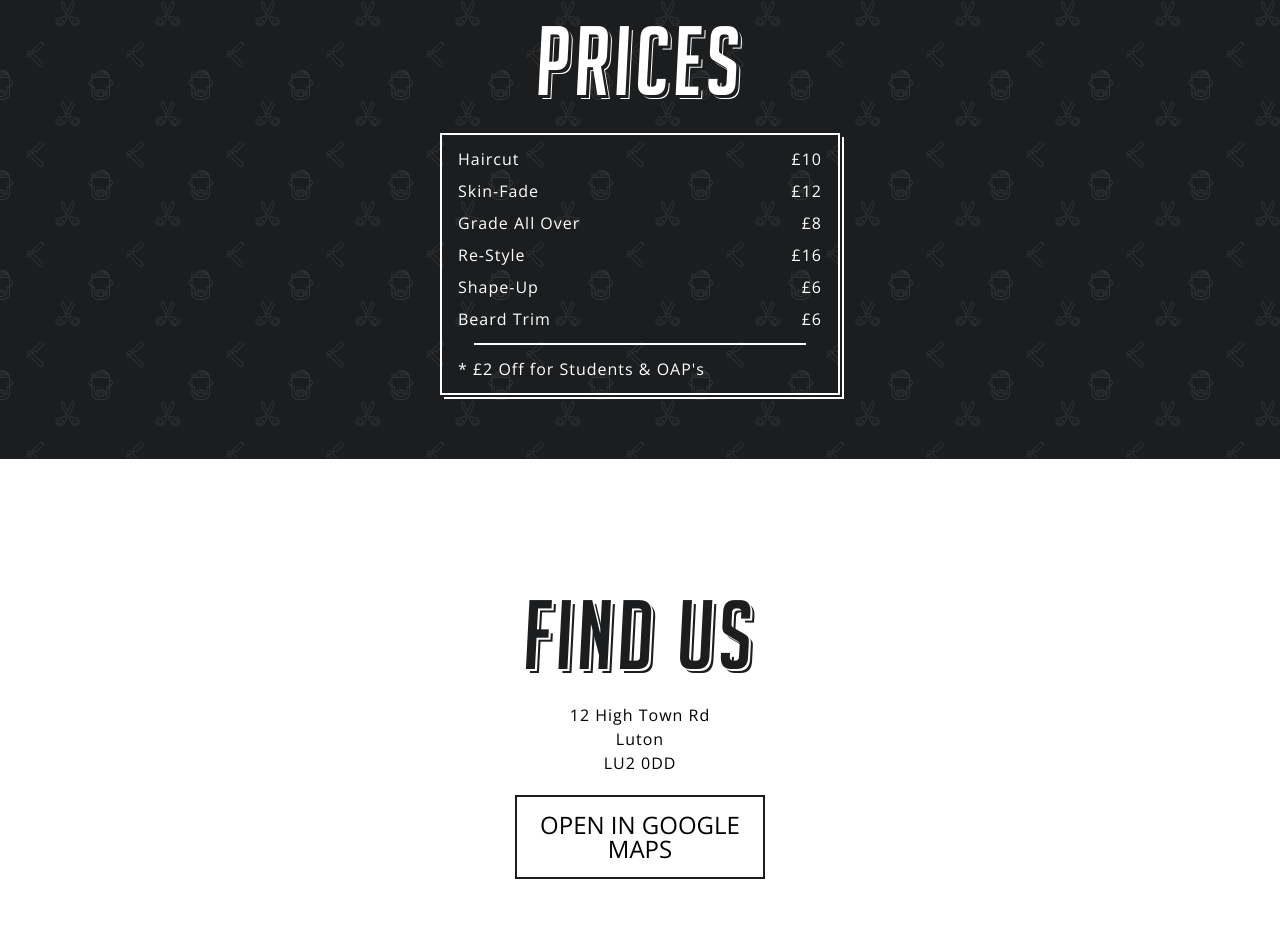
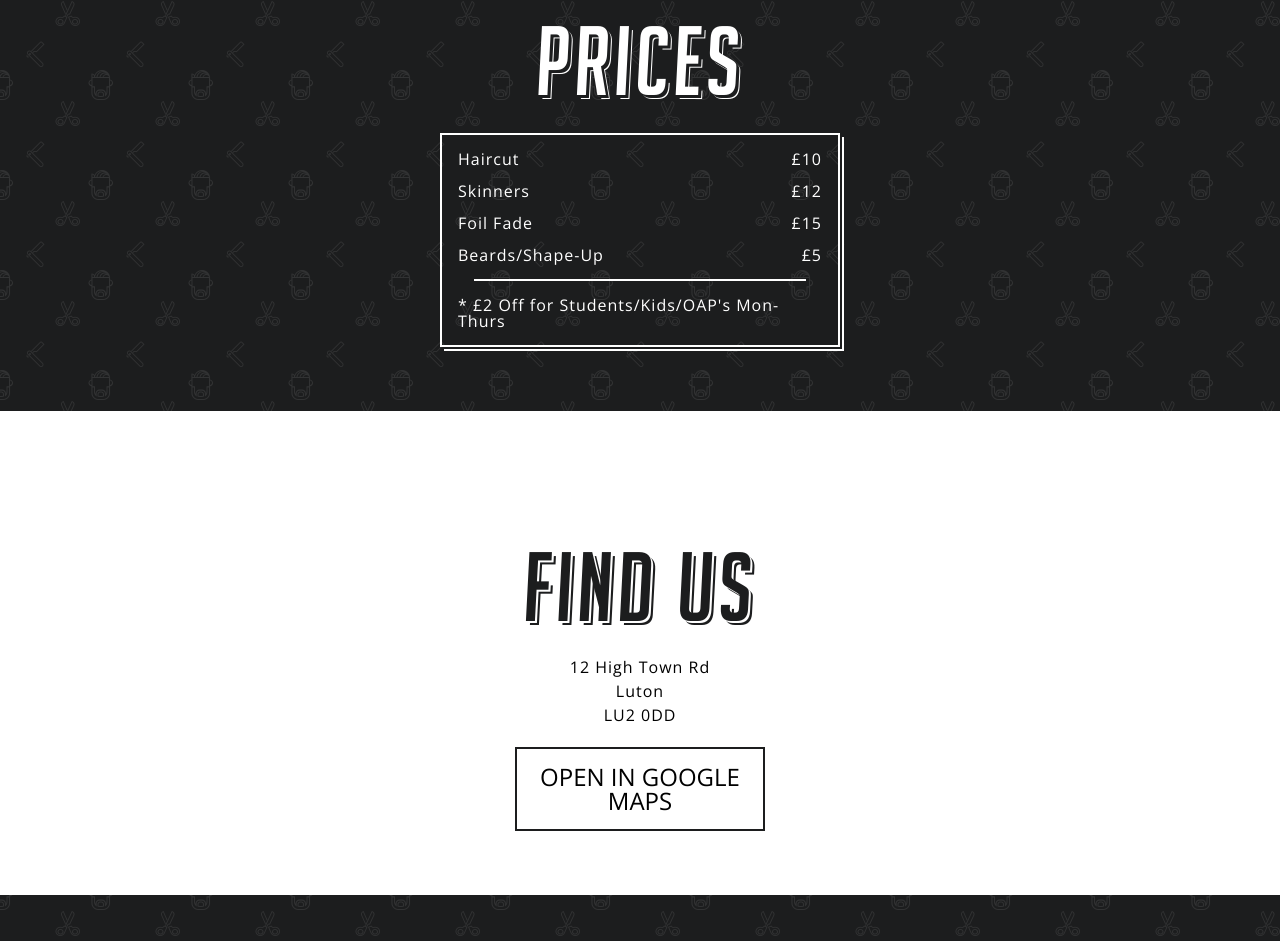
Before and after one commit to jamiemac87/barber-club, a website built with Parcel: page src/index.html in a window 1280 px wide. Shown: the part 1495-2436 px from the top of the page. Built offline with nearby package versions, Linux system fonts and the light colour scheme; a web font is replaced by a local one.

Commit message:
update pricing list

```diff
--- a/src/index.html
+++ b/src/index.html
@@ -91,27 +91,19 @@
                 <h2 class="service-price">£10</h2>
             </li>
             <li class="service">
-                <h2 class="service-name">Skin-Fade</h2>
+                <h2 class="service-name">Skinners</h2>
                 <h2 class="service-price">£12</h2>
             </li>
             <li class="service">
-                <h2 class="service-name">Grade All Over</h2>
-                <h2 class="service-price">£8</h2>
+                <h2 class="service-name">Foil Fade</h2>
+                <h2 class="service-price">£15</h2>
             </li>
             <li class="service">
-                <h2 class="service-name">Re-Style</h2>
-                <h2 class="service-price">£16</h2>
-            </li>
-            <li class="service">
-                <h2 class="service-name">Shape-Up</h2>
-                <h2 class="service-price">£6</h2>
-            </li>
-            <li class="service">
-                <h2 class="service-name">Beard Trim</h2>
-                <h2 class="service-price">£6</h2>
+                <h2 class="service-name">Beards/Shape-Up</h2>
+                <h2 class="service-price">£5</h2>
             </li>
             <hr>
-            <h2 class="service-discount">* £2 Off for Students & OAP's</h2>
+            <h2 class="service-discount">* £2 Off for Students/Kids/OAP's Mon-Thurs </h2>
         </ul>
     </div>
 
```
Also changed, not shown: dist/android-icon-144x144.f75e92fc.png (added), dist/android-icon-36x36.2f71a721.png (added), dist/android-icon-48x48.92682963.png (added), dist/android-icon-72x72.148adeba.png (added), dist/android-icon-96x96.5d071b4e.png (added), dist/index.html, dist/manifest.js (deleted), dist/manifest.webmanifest (added), dist/service-worker.js, 4 other files.
